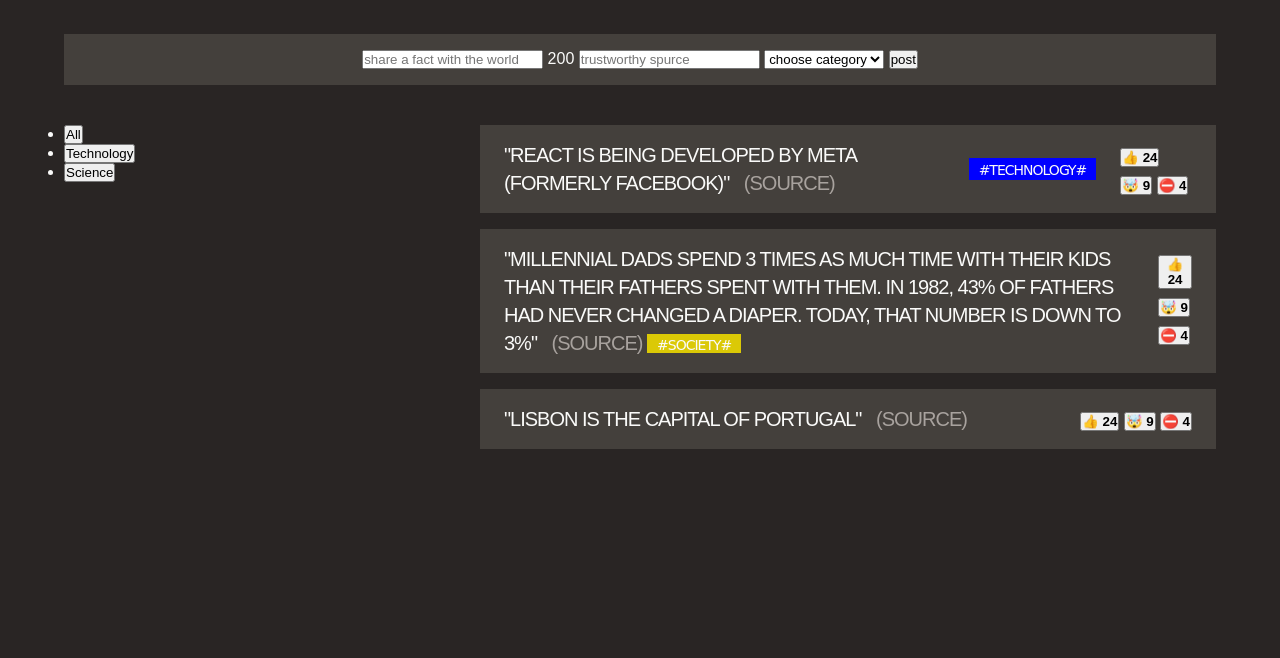
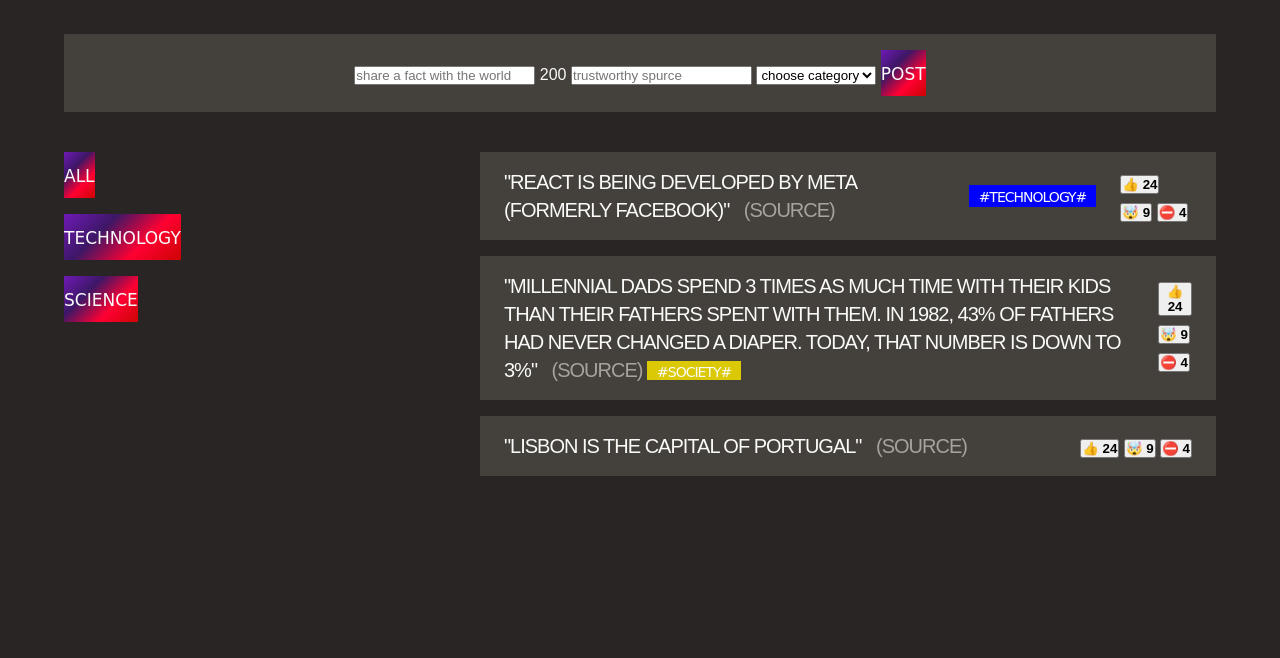
Before and after one commit to SimaGhanadiyan/Today-I-Learn-web-app-, a plain HTML site: page index.html in a window 1280 px wide. Shown: the part 142-800 px from the top of the page. Drawn offline with Linux system fonts and the light colour scheme; a web font is replaced by a local one.

Commit message:
design button

```diff
--- a/index.html
+++ b/index.html
@@ -20,7 +20,7 @@
           <img src="logo.png" alt="today i leared logo" />
           <h1>Today I Learned</h1>
         </div>
-        <button>share a fact</button>
+        <button class="btn" class="btn-large">share a fact</button>
       </header>
       <form class="factform">
         <input type="text" placeholder="share a fact with the world" />
@@ -31,14 +31,18 @@
           <option value="technology">Technology</option>
           <option value="science">Science</option>
         </select>
-        <button>post</button>
+        <button class="btn" class="btn-large">post</button>
       </form>
       <main class="main">
         <aside>
           <ul>
-            <li><button>All</button></li>
-            <li><button>Technology</button></li>
-            <li><button>Science</button></li>
+            <li class="cat">
+              <button class="btn" class="btn-all">All</button>
+            </li>
+            <li class="cat">
+              <button class="btn" class="btn-cat">Technology</button>
+            </li>
+            <li class="cat"><button class="btn">Science</button></li>
           </ul>
         </aside>
         <section>
--- a/style.css
+++ b/style.css
@@ -19,7 +19,7 @@ body {
 
 .header {
   margin-bottom: 40px;
-  background-color: red;
+  /* background-color: red; */
   display: flex;
   align-items: center;
   justify-content: space-between;
@@ -81,7 +81,7 @@ h1 {
   margin-left: auto;
 }
 
-.ul {
+ul {
   list-style: none;
 }
 
@@ -102,3 +102,33 @@ h1 {
 .source:hover .source:active {
   color: #3b82f6;
 }
+
+.btn {
+  border: none;
+  font-family: "Coiny", cursive;
+  line-height: 1;
+  text-transform: uppercase;
+  font-size: 17px;
+  padding: 16px 0 13px;
+  background-image: linear-gradient(135deg, #6f1ab6, #3d1766, #ff0032, #cd0404);
+  color: inherit;
+}
+
+.btn-large {
+  font-size: 20px;
+  padding: 20px 32px 17px;
+}
+
+.btn-all {
+  width: 100%;
+  margin-bottom: 16px;
+}
+
+.btn-cat {
+  width: 100%;
+  /* background-image: none; */
+}
+
+.cat {
+  margin-bottom: 16px;
+}
```
